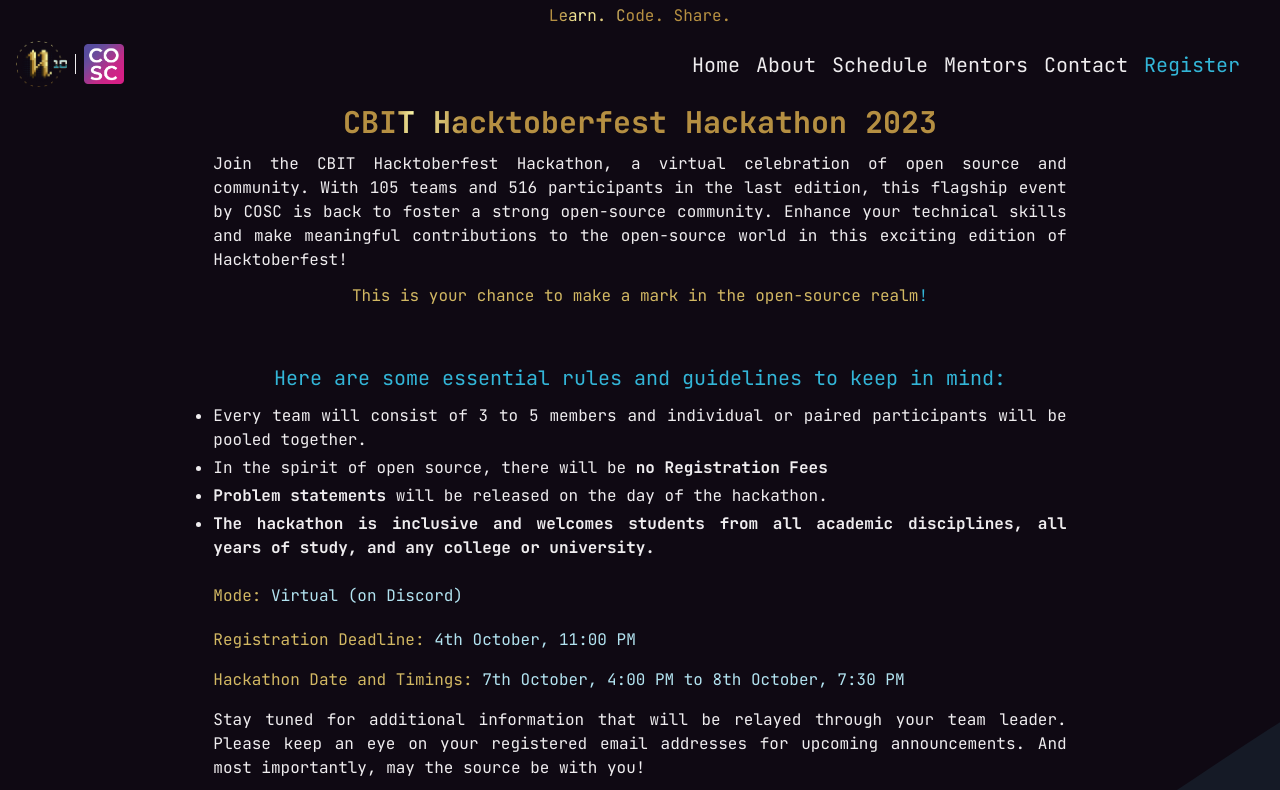
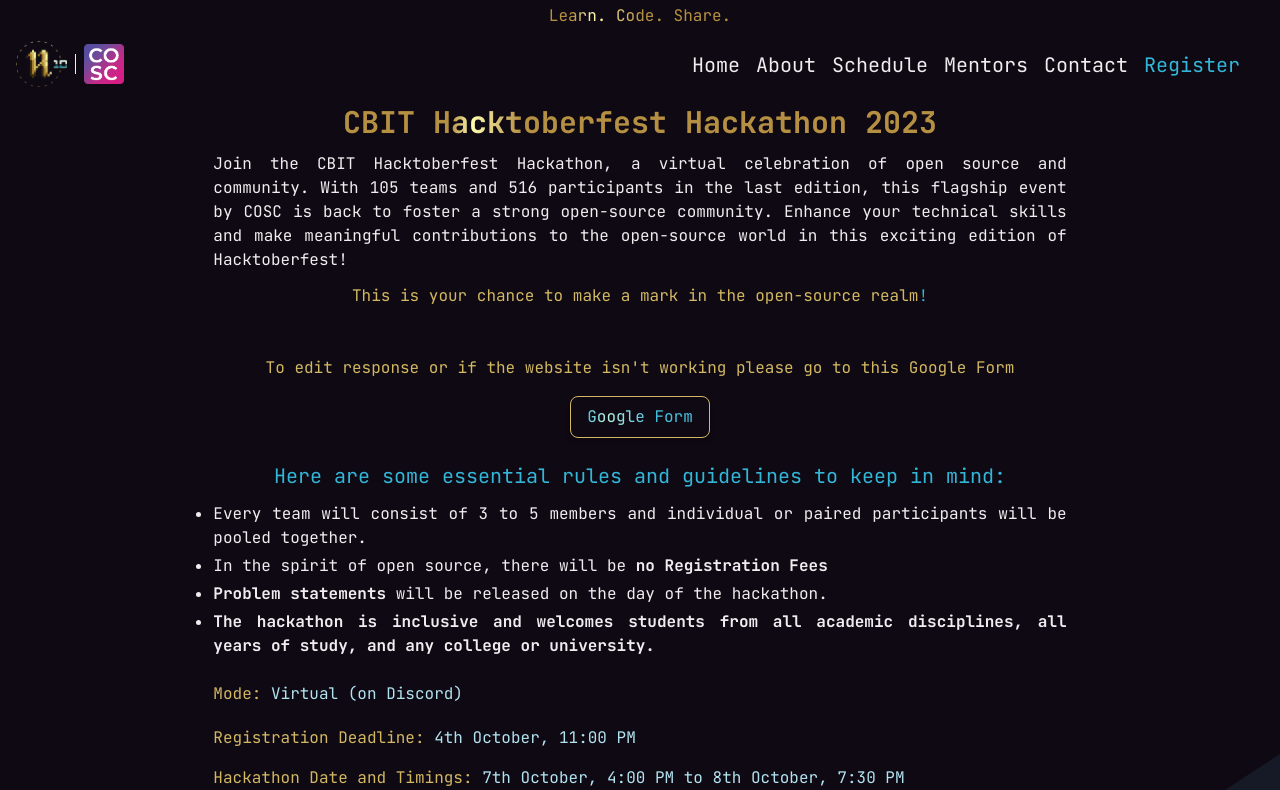
Before and after one commit to SaiKiranMatta/cbit-hacktoberfest23, a Next.js app: page /register in a window 1280 px wide. Shown: the top 790 px of the page. Built offline with nearby package versions, Linux system fonts and the light colour scheme.

Commit message:
added gform button at top of regform

```diff
--- a/components/Form.jsx
+++ b/components/Form.jsx
@@ -65,6 +65,20 @@
                   This is your chance to make a mark in the open-source realm
                   <span className=" text-bblue-200">!</span>
                 </span>{" "}
+                <div className="align-items-center flex flex-col justify-center font-thin  md:flex-row items-center gap-4 text-bgold-200 w-full  md:text-base text-justify  ">
+                  To edit response or if the website isn&apos;t working please
+                  go to this Google Form
+                </div>
+                <div className=" my-2 flex justify-center">
+                  <Link
+                    className="shimmerb mx-auto "
+                    href="https://forms.gle/pt1HRckW8i8gAMgv9"
+                  >
+                    <button className=" mx-auto px-4 py-2 rounded-lg bg-opacity-10 border border-bgold-200 shadow-md hover:bg-Manga-200 hover:bg-opacity-25 duration-300">
+                      Google Form
+                    </button>
+                  </Link>
+                </div>
                 <div className=" flex flex-col">
                   <span className=" self-center text-bblue-200 text-xl py-2">
                     Here are some essential rules and guidelines to keep in
--- a/components/Hero.jsx
+++ b/components/Hero.jsx
@@ -16,8 +16,8 @@
               CBIT Hacktoberfest Hackathon&apos;23
             </span>
           </h1>
-          <span className="md:text-lg mt-6 ">
-            The Biggest Technical Fest of CBIT{" "}
+          <span className="md:text-lg mt-6 text-center ">
+            The Biggest Technical Fest of CBIT
           </span>
 
           <span className=" md:text-lg  text-bred-200">
@@ -36,8 +36,8 @@
             height={400}
             src="/images/HFest23_LogoCrop.png"
             styles={{
-                "z-index": 1,
-              }}
+              "z-index": 1,
+            }}
             alt="Logo"
             className=""
             style={{ margin: "auto" }}
```
